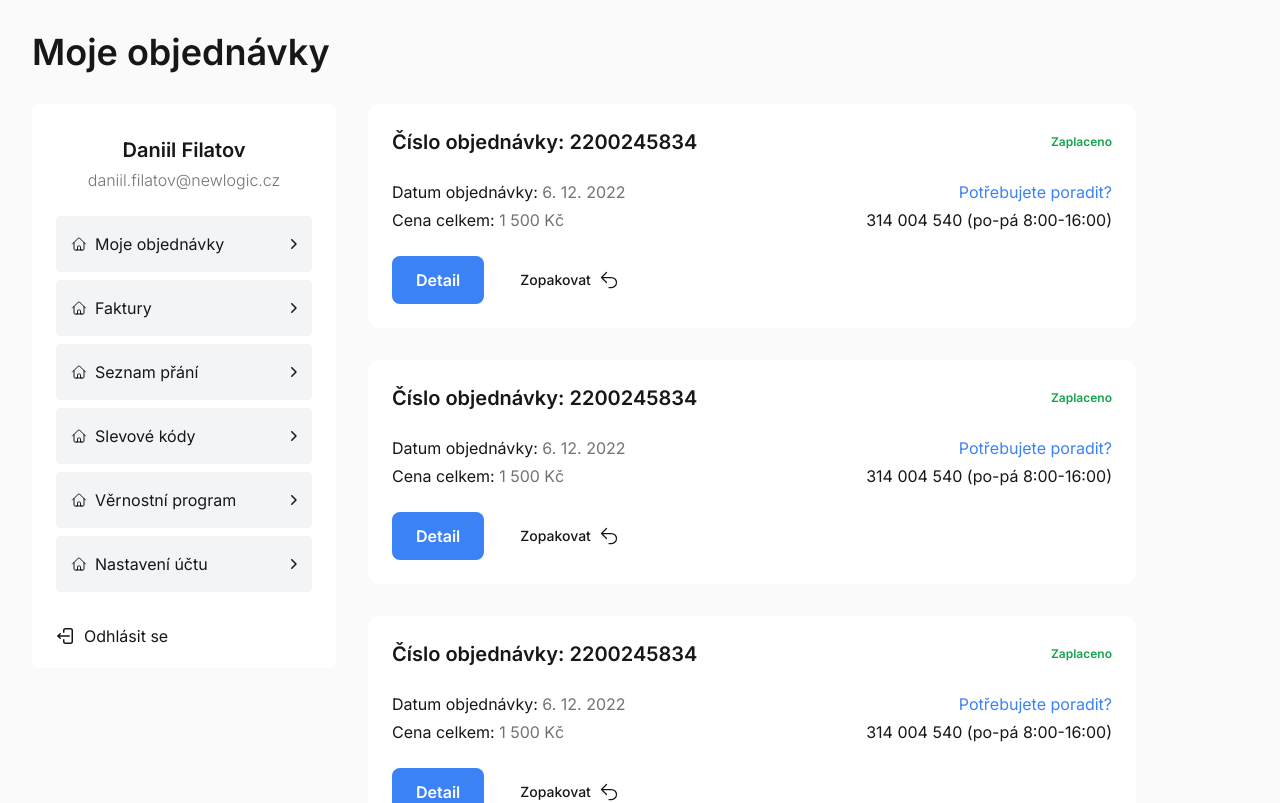
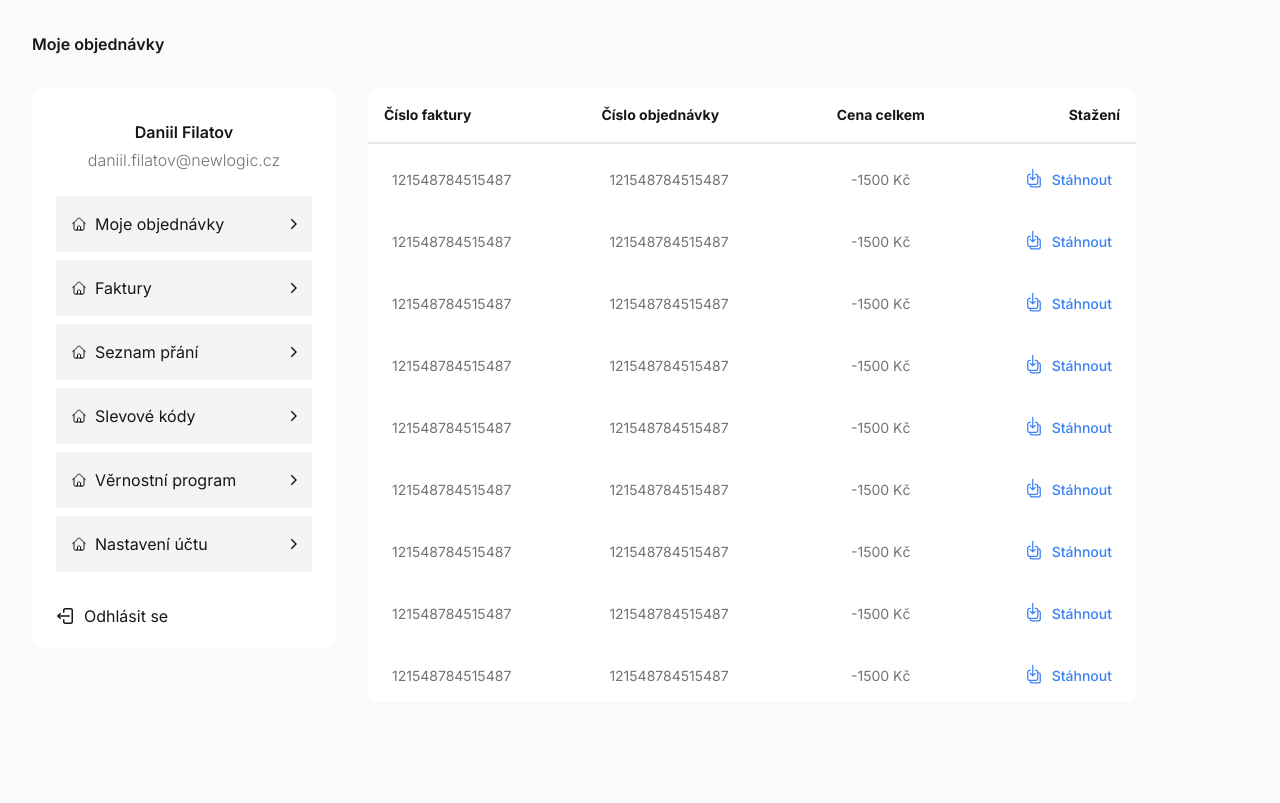
Before and after one commit to PragueBeerGuide/vue-tailwind-app, a Vue app: page / in a window 1280 px wide. Shown: the top 803 px of the page. Built offline with nearby package versions, Linux system fonts and the light colour scheme; a web font is replaced by a local one.

Commit message:
Table component added

```diff
--- a/src/App.vue
+++ b/src/App.vue
@@ -1,6 +1,7 @@
 <script setup>
 import NavMenu from './components/NavMenu.vue'
 import Orders from './components/Orders.vue'
+import Table from './components/Table.vue'
 import ContactForm from './components/ContactForm.vue'
 import { store } from './store/store'
 </script>
@@ -13,8 +14,9 @@ import { store } from './store/store'
     <div class="flex flex-col md:flex-row gap-4 md:gap-8">
       <NavMenu />
       <div class="w-full max-w-3xl">
-        <Orders />
-        <ContactForm />
+        <!-- <Orders /> -->
+        <Table />
+        <!-- <ContactForm /> -->
       </div>
     </div>
   </div>
--- /dev/null
+++ b/src/components/Table.vue
@@ -0,0 +1,29 @@
+<script setup>
+import TableRow from './TableRow.vue'
+</script>
+
+<template>
+  <div class="relative overflow-x-auto rounded-lg bg-white whitespace-nowrap">
+    <table class="w-full text-sm text-left">
+      <thead class="text-baseTit border-b-2">
+        <tr>
+          <th scope="col" class="p-4">Číslo faktury</th>
+          <th scope="col" class="p-4">Číslo objednávky</th>
+          <th scope="col" class="p-4 text-center">Cena celkem</th>
+          <th scope="col" class="p-4 text-right">Stažení</th>
+        </tr>
+      </thead>
+      <tbody>
+        <TableRow />
+        <TableRow />
+        <TableRow />
+        <TableRow />
+        <TableRow />
+        <TableRow />
+        <TableRow />
+        <TableRow />
+        <TableRow />
+      </tbody>
+    </table>
+  </div>
+</template>
--- /dev/null
+++ b/src/components/TableRow.vue
@@ -0,0 +1,21 @@
+<script setup>
+import DownloadIcon from './icons/DownloadIcon.vue'
+</script>
+
+<template>
+  <tr class="text-neutral-500">
+    <td class="px-6 pt-6 pb-3.5">121548784515487</td>
+    <td class="px-6 pt-6 pb-3.5">121548784515487</td>
+    <td class="px-6 pt-6 pb-3.5 text-center">-1500 Kč</td>
+    <td class="px-6 pt-6 pb-3.5">
+      <a
+        href="#"
+        class="font-medium text-btn text-blue-500 hover:underline flex gap-2 justify-end whitespace-nowrap group"
+        ><DownloadIcon
+          class="group-hover:text-white transition-transform duration-150 group-hover:-translate-y-1 group-hover:scale-110"
+        />
+        Stáhnout</a
+      >
+    </td>
+  </tr>
+</template>
--- /dev/null
+++ b/src/components/icons/DownloadIcon.vue
@@ -0,0 +1,11 @@
+<template>
+  <svg width="20" height="20" viewBox="0 0 20 20" fill="none" xmlns="http://www.w3.org/2000/svg">
+    <path
+      d="M6.25 6.25H5.625C4.58947 6.25 3.75 7.08947 3.75 8.125V14.375C3.75 15.4105 4.58947 16.25 5.625 16.25H11.875C12.9105 16.25 13.75 15.4105 13.75 14.375V8.125C13.75 7.08947 12.9105 6.25 11.875 6.25H11.25M6.25 9.375L8.75 11.875M8.75 11.875L11.25 9.375M8.75 11.875L8.75 1.25M13.75 8.75H14.375C15.4105 8.75 16.25 9.58947 16.25 10.625V16.875C16.25 17.9105 15.4105 18.75 14.375 18.75H8.125C7.08947 18.75 6.25 17.9105 6.25 16.875V16.25"
+      stroke="#3B82F6"
+      stroke-width="1.25"
+      stroke-linecap="round"
+      stroke-linejoin="round"
+    />
+  </svg>
+</template>
--- a/tailwind.config.js
+++ b/tailwind.config.js
@@ -5,6 +5,17 @@ export default {
     fontFamily: {
       sans: ['Inter', 'ui-sans-serif', 'system-ui']
     },
+    fontSize: {
+      xs: ['12px', '20px'],
+      sm: ['14px', '22px'],
+      base: ['16px', '24px'],
+      lg: ['20px', '28px'],
+      smTit: ['12px', '20px'],
+      baseTit: ['14px', '22px'],
+      lgTit: ['16px', '24px'],
+      xlTit: ['18px', '26px'],
+      btn: ['14px', '24px']
+    },
     extend: {}
   },
   plugins: []
```
